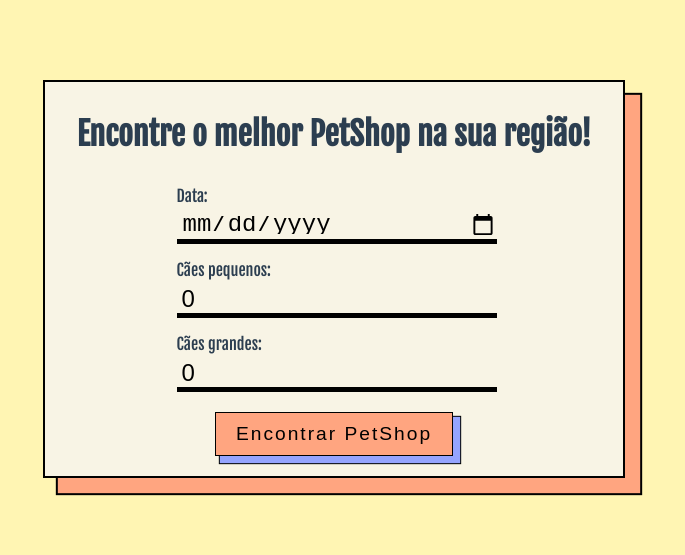
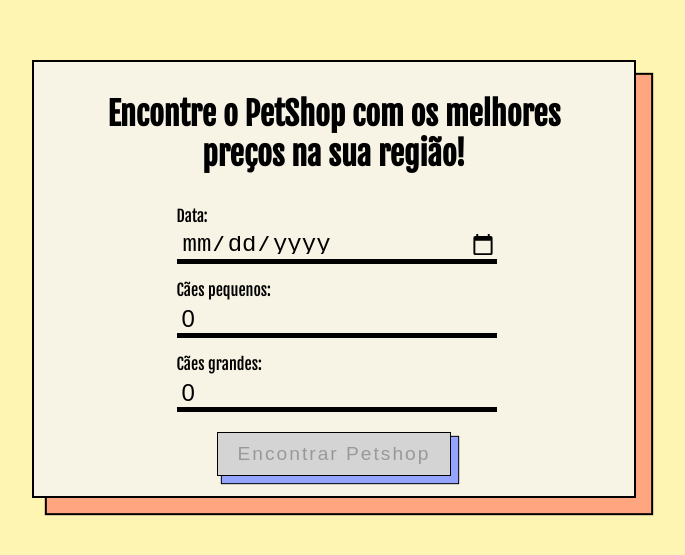
Before and after one commit to RafaelLimaC/dti-teste-vue, a Vue app: page / in a window 1280 px wide. Shown: the part 121-676 px from the top of the page, without its empty margins (306-991 px from the left). Built offline with nearby package versions, Linux system fonts and the light colour scheme.

Commit message:
<feat> disable button when form invalid

```diff
--- a/src/App.vue
+++ b/src/App.vue
@@ -23,7 +23,6 @@ body {
   padding: 0;
   background-color: #fff5b3;
   font-family: 'Fjalla One', sans-serif;
-  color: #2c3e50;
 
   min-height: 100vh;
 
--- a/src/components/HomePage.vue
+++ b/src/components/HomePage.vue
@@ -1,6 +1,6 @@
 <template>
   <div class="form-wrapper">
-    <h1>Encontre o melhor PetShop na sua região!</h1>
+    <h1>Encontre o PetShop com os melhores preços na sua região!</h1>
     <form @submit.prevent="submitForm">
       <label for="date">Data:</label>
       <input id="date" v-model="form.date" type="date">
@@ -11,11 +11,11 @@
       <label for="bigDogs">Cães grandes:</label>
       <input id="bigDogs" v-model.number="form.bigDogs" type="number" min="0">
 
-      <button type="submit">Encontrar PetShop</button>
+      <button type="submit" :disabled="!isFormValid">Encontrar Petshop</button>
     </form>
 
     <div v-if="bestPetshop" class="resultado">
-      <h2>Melhor Petshop: {{ bestPetshop.name }}</h2>
+      <h2>Petshop mais barato: {{ bestPetshop.name }}</h2>
       <p>Preço total: {{ bestPetshop.totalPrice }}</p>
     </div>
   </div>
@@ -57,6 +57,11 @@ export default {
     },
     };
   },
+  computed: {
+    isFormValid() {
+      return this.form.date !== '' && (this.form.smallDogs > 0 || this.form.bigDogs > 0);
+    }
+  },
   methods: {
     calculateTotalPrice(petshop, date, smallDogs, bigDogs) {
       const dayOfWeek = date.getDay();
@@ -80,12 +85,10 @@ export default {
       this.bestPetshop.totalPrice = totalPrices[0].price;
     },
     submitForm() {
-      this.findBestPetshop([this.meuCaninoFeliz, this.vaiRex, this.chowChawgas], new Date(this.form.date), this.form.smallDogs, this.form.bigDogs);
-      console.log(this.meuCaninoFeliz.weekendSmallPrice);
-    }
+        this.findBestPetshop([this.meuCaninoFeliz, this.vaiRex, this.chowChawgas], new Date(this.form.date), this.form.smallDogs, this.form.bigDogs);
+        console.log(this.meuCaninoFeliz.weekendSmallPrice);
+      }
     },
-    created() {
-    }
 };
 </script>
 
@@ -101,6 +104,8 @@ export default {
 
 .form-wrapper h1 {
   margin: 2rem;
+  text-align: center;
+  color: rgba(0,0,0,1);
 }
 
 input {
@@ -134,13 +139,23 @@ button {
   outline: none;
   border: 1px solid rgba(0,0,0,1);
   box-shadow: 6px 6px 1px 1px #95a4ff, 6px 6px 1px 2px rgba(0,0,0,1);
+  cursor: pointer;
+}
+
+button:disabled {
+  background-color: #d4d4d4;
 }
 
 button:hover {
-  background: rgba(0,0,0,1);
-  color: white;
-  border: 1px solid rgba(0,0,0,1);
+  background: #f59773;
+  box-shadow: 6px 6px 1px 1px #8f9efc, 6px 6px 1px 2px rgba(0,0,0,1);
 }
+
+button:disabled:hover {
+  background-color: #d4d4d4;
+  cursor: not-allowed;
+}
+
 
 button::selection {
   background: #ffc8ff;
@@ -149,8 +164,8 @@ button::selection {
 input:-webkit-autofill,
 input:-webkit-autofill:hover,
 input:-webkit-autofill:focus {
-  border-bottom: 5px solid $form-primary-highlight;
-  -webkit-text-fill-color: $font-color;
+  border-bottom: 5px solid #95a4ff;
+  -webkit-text-fill-color: #2A293E;
   -webkit-box-shadow: 0 0 0px 1000px #f8f4e5 inset;
   transition: background-color 5000s ease-in-out 0s;
 }
```
